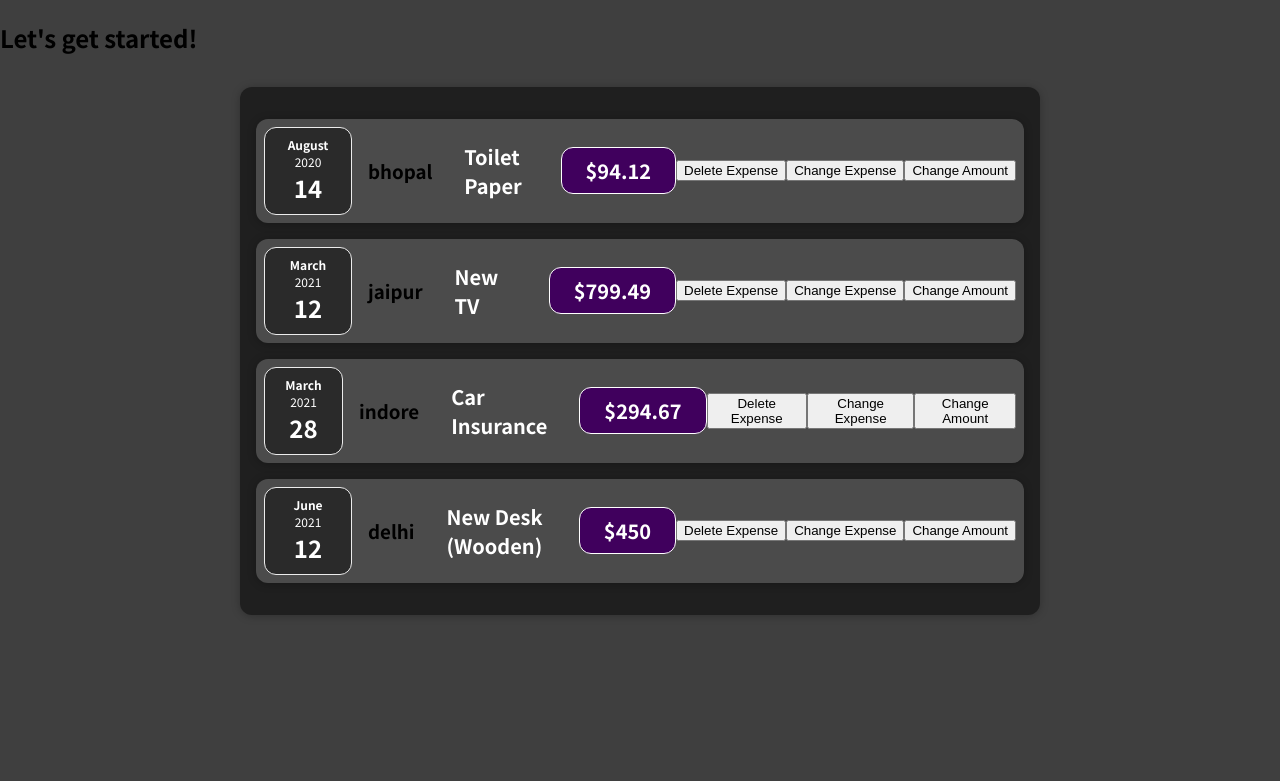
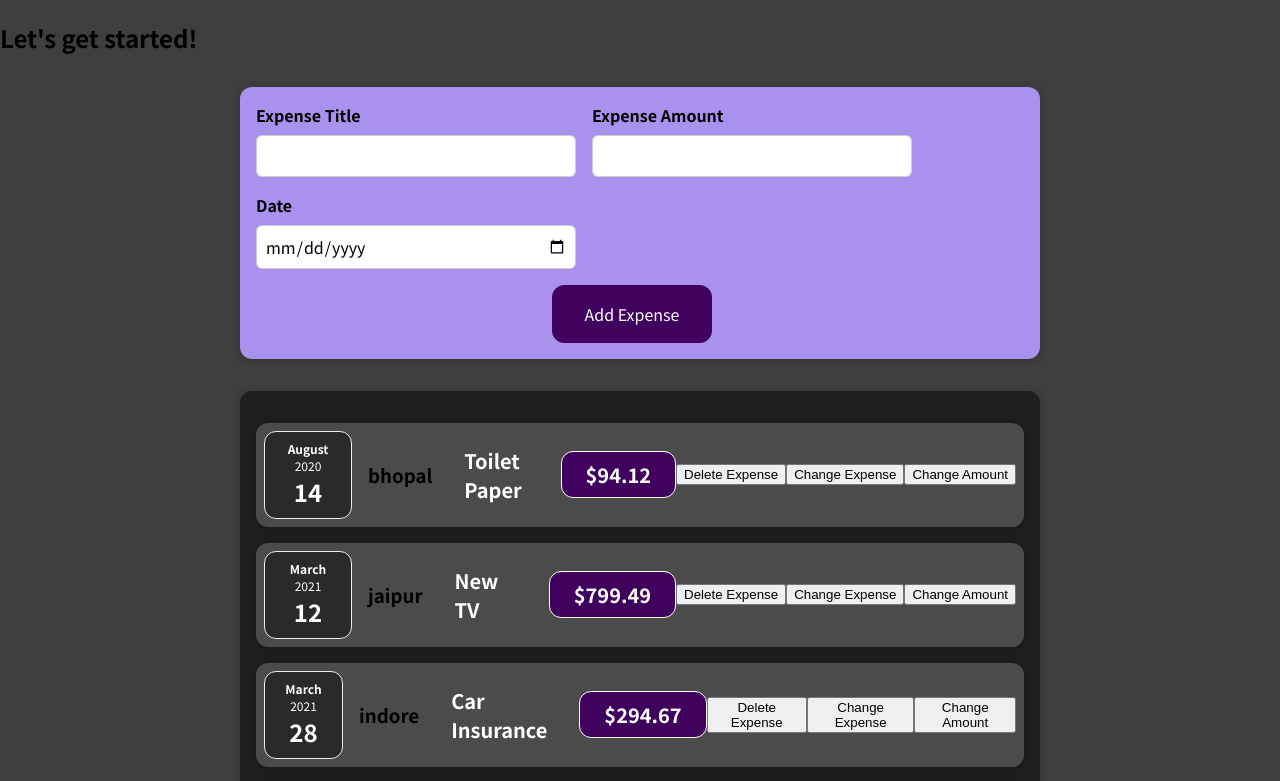
Before and after one commit to sanskaratre/React, a React (Create React App) app: page / in a window 1280 px wide. Shown: the top 781 px of the page. Built offline with nearby package versions, Linux system fonts and the light colour scheme.

Commit message:
Expense_Form

```diff
--- a/src/App.js
+++ b/src/App.js
@@ -1,6 +1,8 @@
 
 import ExpenseItem from "./components/Expense/ExpenseItem";
 import Card from "./components/UI/Card";
+import NewExpense from "./components/NewExpense/NewExpense";
+
 
 const App = () => {
   const expenses = [
@@ -36,7 +38,7 @@ const App = () => {
   return (
     <div>
       <h2>Let's get started!</h2>
-
+      <NewExpense/>
       <Card className="expenses" id = 'perelement'>
       {
         expenses.map((expens) => {
--- /dev/null
+++ b/src/components/NewExpense/ExpenseForm.css
@@ -0,0 +1,26 @@
+.new-expense__controls {
+    display: flex;
+    flex-wrap: wrap;
+    gap: 1rem;
+    margin-bottom: 1rem;
+    text-align: left;
+  }
+
+  .new-expense__control label {
+    font-weight: bold;
+    margin-bottom: 0.5rem;
+    display: block;
+  }
+
+  .new-expense__control input {
+    font: inherit;
+    padding: 0.5rem;
+    border-radius: 6px;
+    border: 1px solid #ccc;
+    width: 20rem;
+    max-width: 100%;
+  }
+
+  .new-expense__actions {
+    text-align: right;
+  }
--- /dev/null
+++ b/src/components/NewExpense/ExpenseForm.js
@@ -0,0 +1,36 @@
+
+import './ExpenseForm.css';
+const ExpenseForm = () => {
+    const onChangeLog = (event) => {
+        console.log(event.target.value);
+
+    }
+
+
+
+    return (
+        <form >
+            <div className='new-expense__controls'>
+                <div className='new-expense__control'>
+                <label>Expense Title </label>
+                <input type='text' onChange={onChangeLog} />
+                </div>
+                <div className='new-expense__control'>
+                <label>Expense Amount </label>
+                <input type='number' min='0.01' step='0.01' onChange={onChangeLog} />
+                </div>
+                <div className='new-expense__control'>
+                <label>Date</label>
+                <input type='date' min='2019-01-01' max='2022-12-31' onChange={onChangeLog} />
+                </div>
+            </div>
+            <div className='new-expense__control'>
+                <button type='submit'>Add Expense</button>
+            </div>
+
+        </form>
+
+    )
+}
+
+export default ExpenseForm;
--- /dev/null
+++ b/src/components/NewExpense/NewExpense.css
@@ -0,0 +1,38 @@
+.new-expense {
+    background-color: #a892ee;
+    padding: 1rem;
+    margin: 2rem auto;
+    width: 50rem;
+    max-width: 95%;
+    border-radius: 12px;
+    text-align: center;
+    box-shadow: 0 1px 8px rgba(0, 0, 0, 0.25);
+  }
+
+  .new-expense button {
+    font: inherit;
+    cursor: pointer;
+    padding: 1rem 2rem;
+    border: 1px solid #40005d;
+    background-color: #40005d;
+    color: white;
+    border-radius: 12px;
+    margin-right: 1rem;
+  }
+
+  .new-expense button:hover,
+  .new-expense button:active {
+    background-color: #510674;
+    border-color: #510674;
+  }
+
+  .new-expense button.alternative {
+    color: #220131;
+    border-color: transparent;
+    background-color: transparent;
+  }
+
+  .new-expense button.alternative:hover,
+  .new-expense button.alternative:active {
+    background-color: #ddb3f8;
+  }
--- /dev/null
+++ b/src/components/NewExpense/NewExpense.js
@@ -0,0 +1,13 @@
+import ExpenseForm from "./ExpenseForm"
+import './NewExpense.css'
+
+const NewExpense = () => {
+
+
+    return(
+        <div className="new-expense">
+            <ExpenseForm/>
+        </div>
+    )
+}
+export default NewExpense;
```
